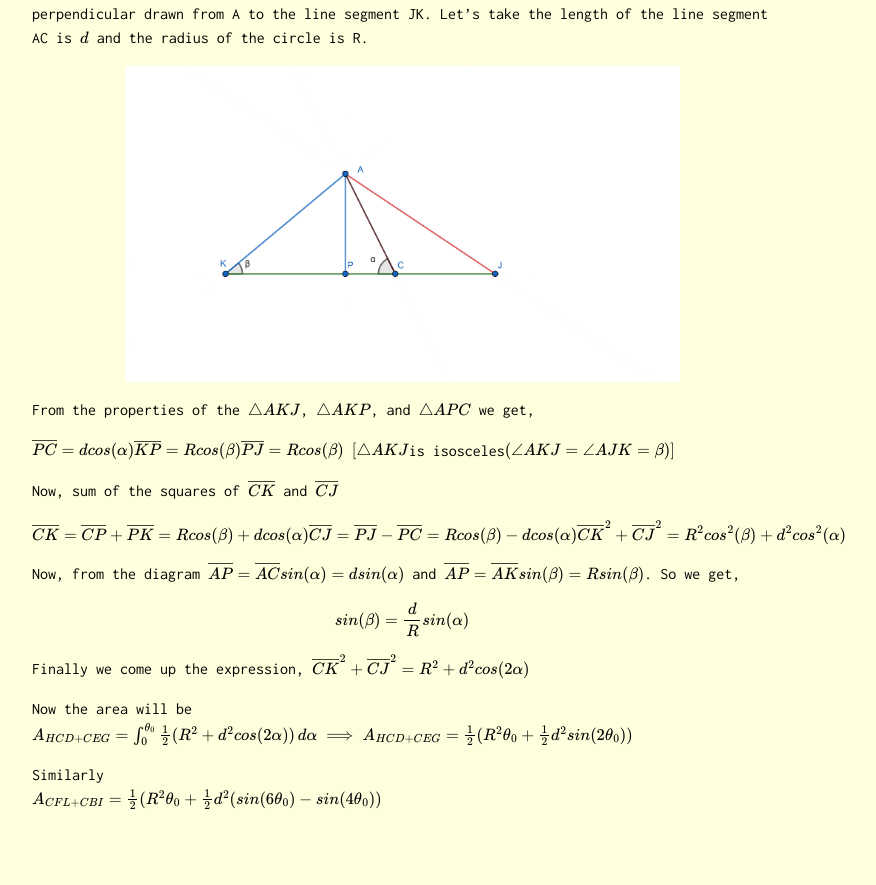
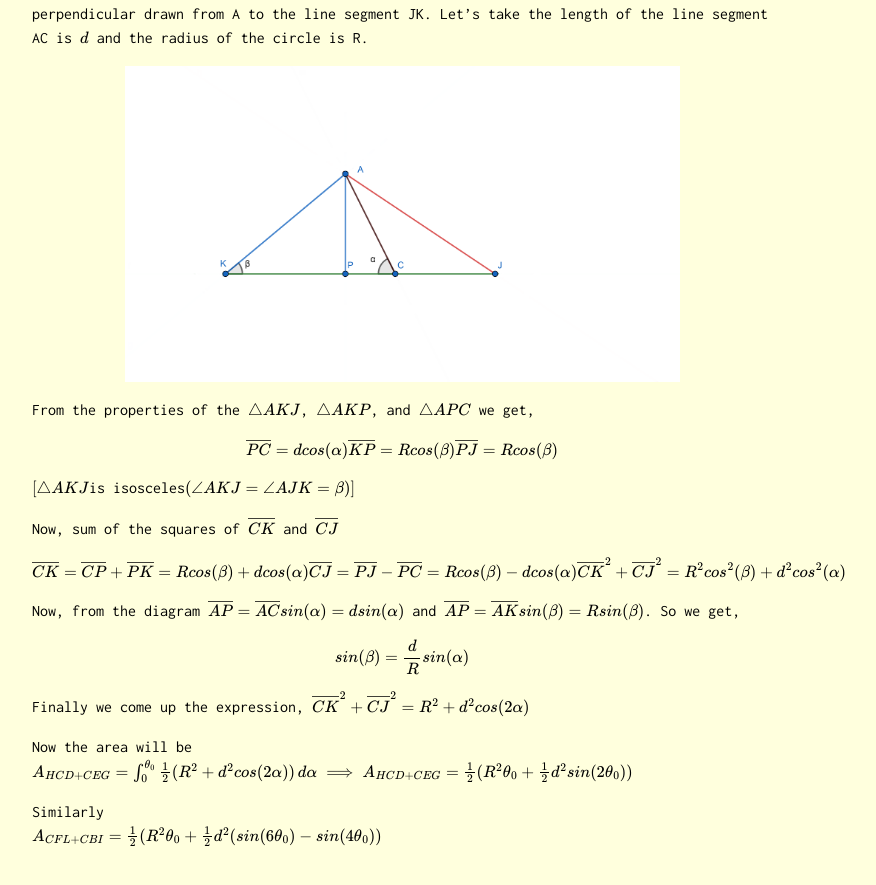
Before and after one commit to Oscuro-Phoenix/math-for-fun, a Jekyll site: the page built from _posts/2021-04-30-Problem-8.md, in a window 1280 px wide and 900 px high, scrolled down 1470 px. Shown: the top 885 px of the window, without its empty margins (238-1114 px from the left). Built offline with Jekyll 4.4.1, drawn with Linux system fonts in a browser that asks for light colours; formulas are drawn with MathJax 3; before the commit the page ends 2333 px from its top, so only the background shows below that.

Commit message:
Update 2021-04-30-Problem-8.md

```diff
--- a/_posts/2021-04-30-Problem-8.md
+++ b/_posts/2021-04-30-Problem-8.md
@@ -44,6 +44,7 @@
 \overline{KP}=Rcos(\beta) \\
 \overline{PJ}=Rcos(\beta)
 $$
+
 $$[\triangle AKJ $$is isosceles$$(\angle AKJ= \angle AJK=\beta)]$$
 
 Now, sum of the squares of $$\overline{CK}$$ and $$\overline{CJ}$$
@@ -67,7 +68,7 @@
 
 Now the area will be \\
 $$
-A_{HCD+CEG}=\int_{0}^{\theta_0} \frac{1}{2} (R^2+d^2cos(2\alpha))\,d\alpha
+A_{HCD+CEG}=\int_{0}^{\theta_0} \frac{1}{2} (R^2+d^2cos(2\alpha))\,d\alpha \\
 \implies A_{HCD+CEG}= \frac{1}{2} (R^2\theta_0+\frac{1}{2}d^2sin(2\theta_0))
 $$
 
```
